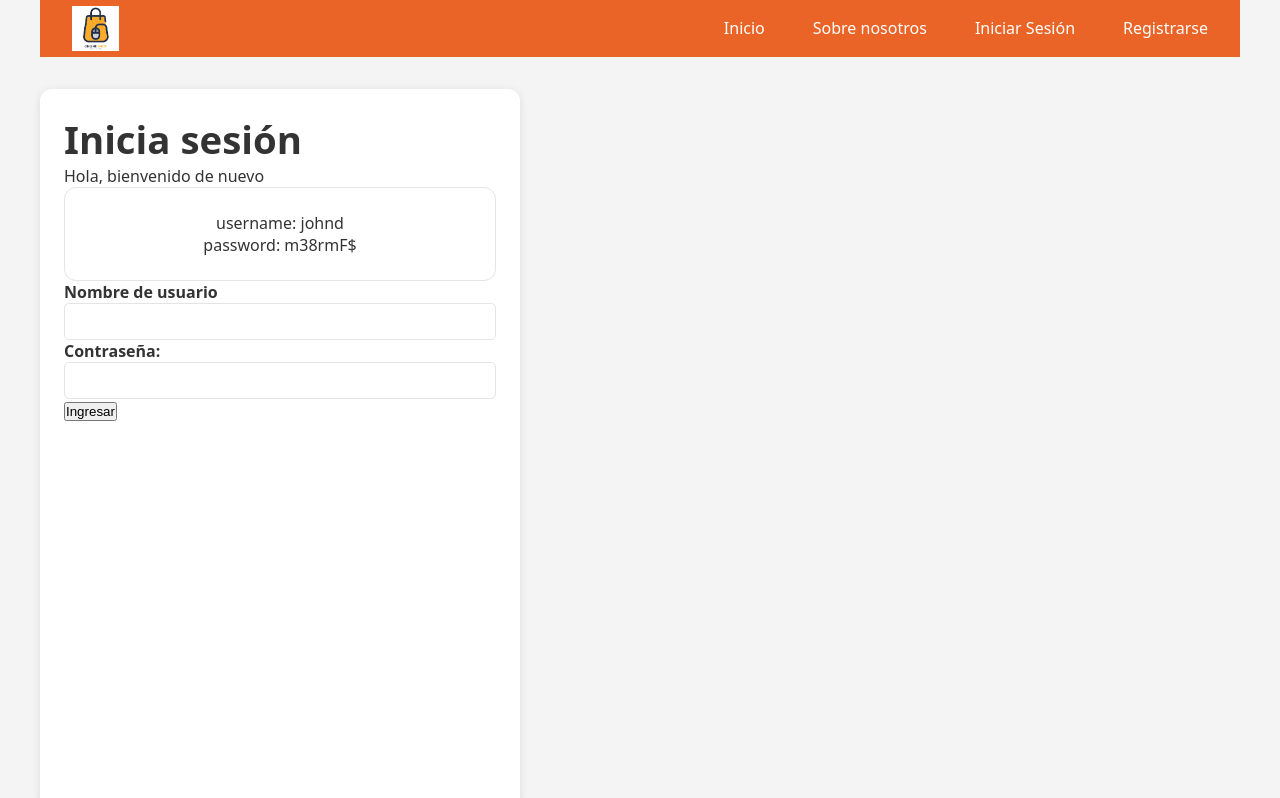
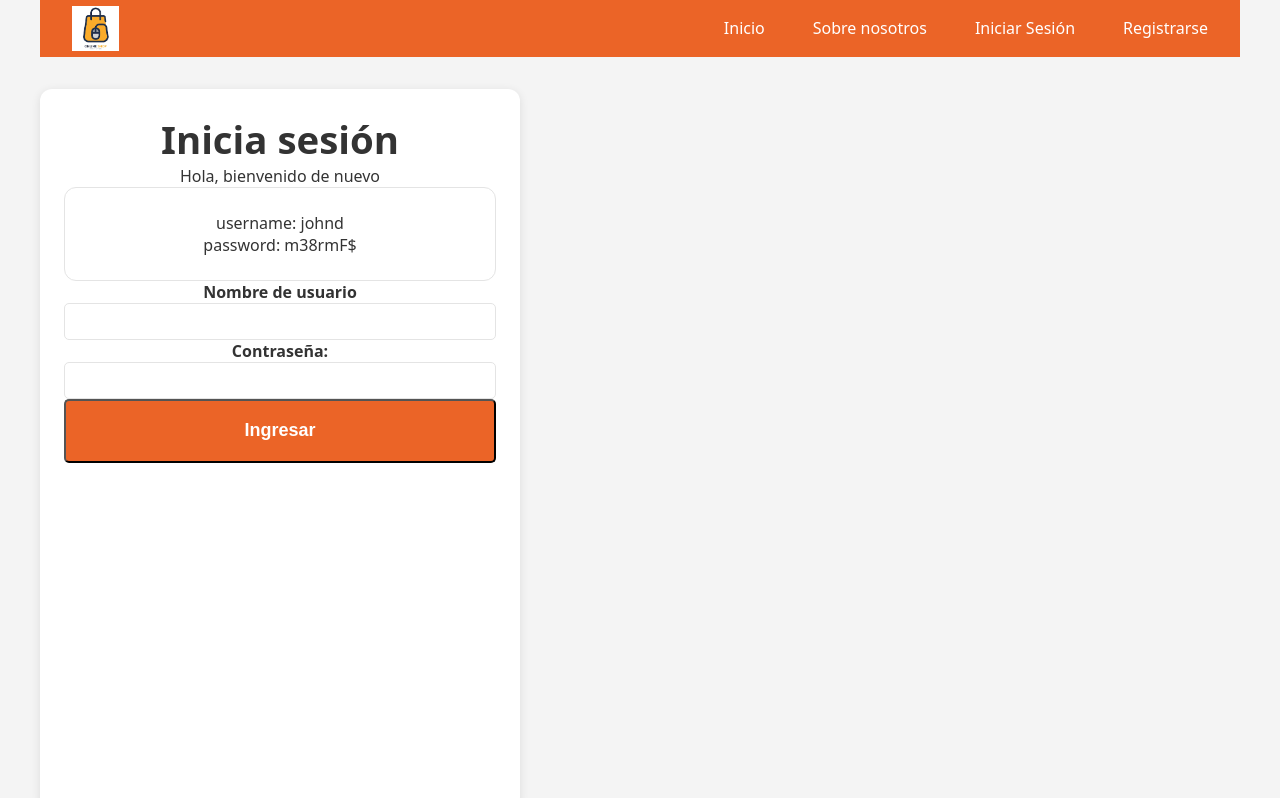
Before and after one commit to dntart/proyecto-trabajo-final-frontend-999198242-alumno-Dante-Cesar-Segovia, a React (Vite) app: page /login in a window 1280 px wide. Shown: the top 798 px of the page. Built offline with nearby package versions, Linux system fonts and the light colour scheme.

Commit message:
transicion en boton de login

```diff
--- a/src/pages/Login.jsx
+++ b/src/pages/Login.jsx
@@ -54,7 +54,7 @@ const Login = () => {
                                 value={password}
                             />
                         </div>
-                        <button >Ingresar</button>
+                        <button className={styles.contButton}>Ingresar</button>
                     </form>
                 </section>
             </Layout>
--- a/src/styles/pages/login.module.css
+++ b/src/styles/pages/login.module.css
@@ -6,7 +6,7 @@
     padding: 1.5rem;
     border-radius: 12px;
     box-shadow: 0 2px 10px rgba(0, 0, 0, 0.1);
-    text-align: left;
+    text-align: center;
 }
 
 .contLogin h1 {
@@ -34,3 +34,19 @@
     border-radius: 5px;
     border: solid rgb(228, 228, 228) 1px;
 }
+
+.contButton {
+    height: 4rem;
+    width: 100%;
+    box-sizing: border-box;
+    border-radius: 5px;
+    font-size: large;
+    font-weight: bold;
+    background-color: #eb6427;
+    color: white;
+    transition: transform 0.2s ease-in-out;
+
+}
+.contButton:hover{
+     transform: translateY(-1px);
+}
```
